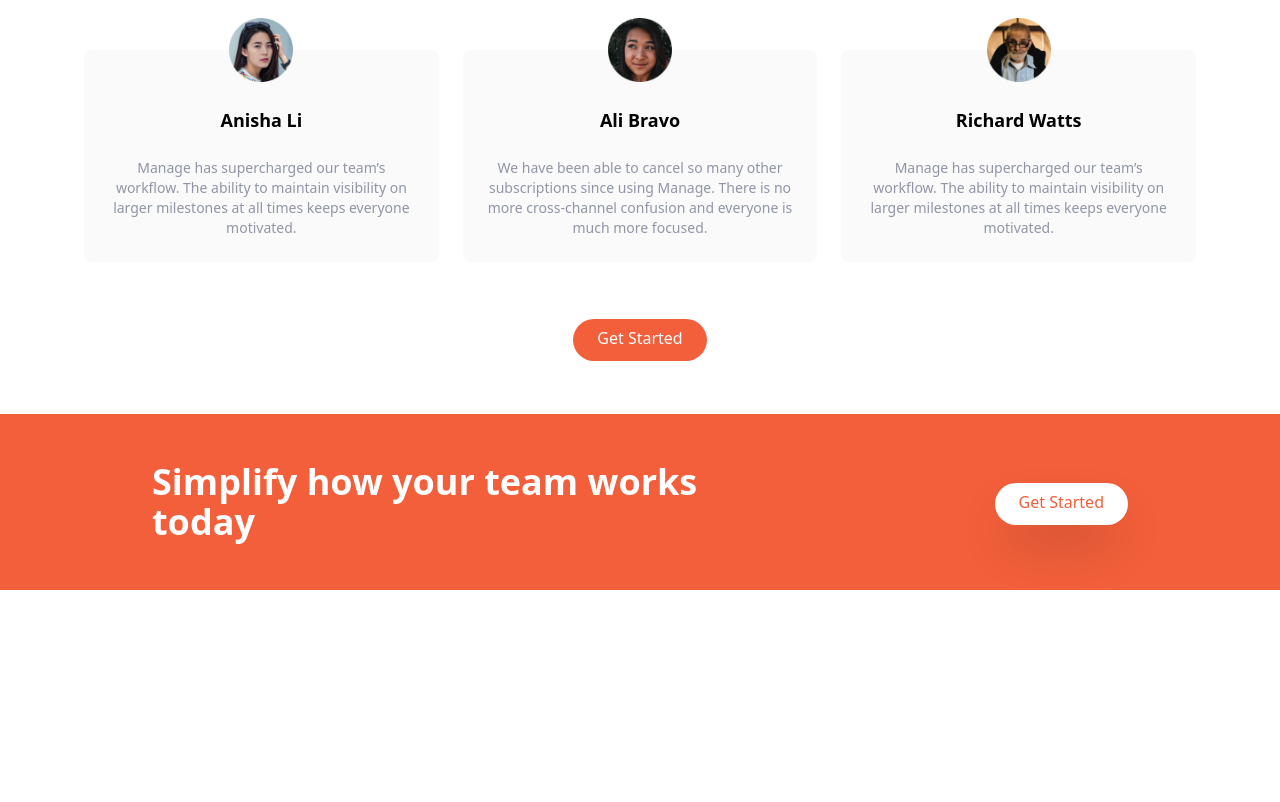
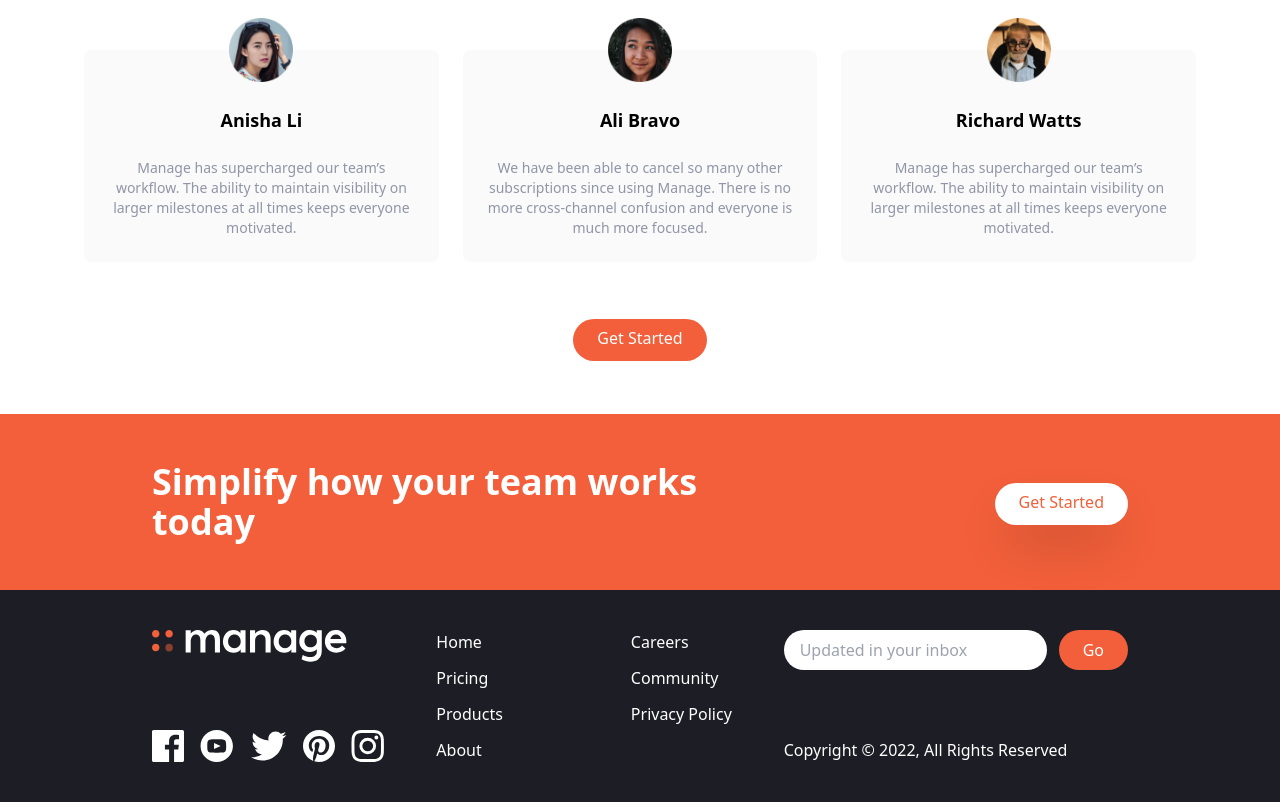
Before and after one commit to emanuelefavero/tailwind, a website: page index.html in a window 1280 px wide. Shown: the part 1354-2156 px from the top of the page. Before the commit the page ends 1944 px from the top, so only its background shows below. Drawn offline with Linux system fonts and the light colour scheme.

Commit message:
add Footer

```diff
--- a/index.html
+++ b/index.html
@@ -270,5 +270,84 @@
         </div>
       </div>
     </section>
+
+    <!-- Footer -->
+    <footer class="bg-veryDarkBlue">
+      <!-- Flex Container -->
+      <div
+        class="container flex flex-col-reverse justify-between px-6 py-10 mx-auto space-y-8 md:flex-row md:space-y-0"
+      >
+        <!-- Logo and social links container -->
+        <div
+          class="flex flex-col-reverse items-center justify-between space-y-12 md:flex-col md:space-y-0 md:items-start"
+        >
+          <div class="mx-auto my-6 text-center text-white md:hidden">
+            Copyright &copy; 2022, All Rights Reserved
+          </div>
+          <!-- Logo -->
+          <div>
+            <img src="img/logo-white.svg" class="h-8 cursor-pointer" alt="" />
+          </div>
+          <!-- Social Links Container -->
+          <div class="flex justify-center space-x-4">
+            <!-- Link 1 -->
+            <a href="#">
+              <img src="img/icon-facebook.svg" alt="" class="h-8" />
+            </a>
+            <!-- Link 2 -->
+            <a href="#">
+              <img src="img/icon-youtube.svg" alt="" class="h-8" />
+            </a>
+            <!-- Link 3 -->
+            <a href="#">
+              <img src="img/icon-twitter.svg" alt="" class="h-8" />
+            </a>
+            <!-- Link 4 -->
+            <a href="#">
+              <img src="img/icon-pinterest.svg" alt="" class="h-8" />
+            </a>
+            <!-- Link 5 -->
+            <a href="#">
+              <img src="img/icon-instagram.svg" alt="" class="h-8" />
+            </a>
+          </div>
+        </div>
+        <!-- List Container -->
+        <div class="flex justify-around space-x-32">
+          <div class="flex flex-col space-y-3 text-white">
+            <a href="#" class="hover:text-brightRed">Home</a>
+            <a href="#" class="hover:text-brightRed">Pricing</a>
+            <a href="#" class="hover:text-brightRed">Products</a>
+            <a href="#" class="hover:text-brightRed">About</a>
+          </div>
+          <div class="flex flex-col space-y-3 text-white">
+            <a href="#" class="hover:text-brightRed">Careers</a>
+            <a href="#" class="hover:text-brightRed">Community</a>
+            <a href="#" class="hover:text-brightRed">Privacy Policy</a>
+          </div>
+        </div>
+
+        <!-- Input Container -->
+        <div class="flex flex-col justify-between">
+          <form>
+            <div class="flex space-x-3">
+              <input
+                type="text"
+                class="flex-1 px-4 rounded-full focus:outline-none"
+                placeholder="Updated in your inbox"
+              />
+              <button
+                class="px-6 py-2 text-white rounded-full bg-brightRed hover:bg-brightRedLight focus:outline-none"
+              >
+                Go
+              </button>
+            </div>
+          </form>
+          <div class="hidden text-white md:block">
+            Copyright &copy; 2022, All Rights Reserved
+          </div>
+        </div>
+      </div>
+    </footer>
   </body>
 </html>
```
Also changed, not shown: TIPS.md (+9 -0 lines), css/main.css.
